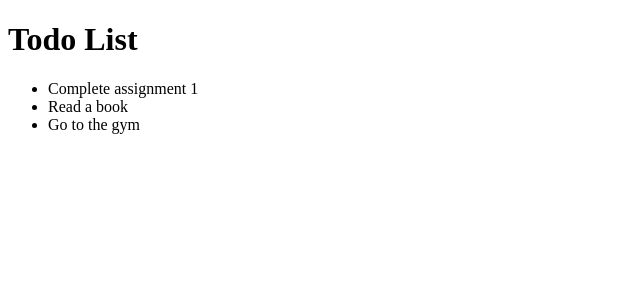
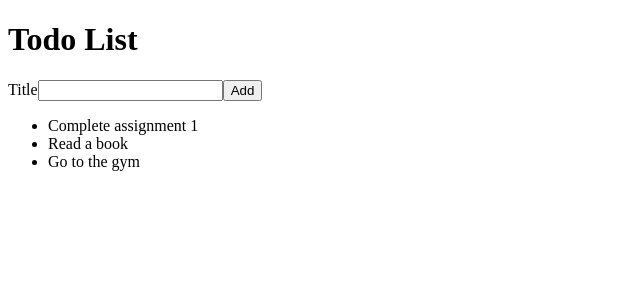
Before and after one commit to litatyana1/react-todo, a React (Create React App) app: page / in a window 1280 px wide. Shown: the top 300 px of the page, without its empty margins (0-640 px from the left). Built offline with nearby package versions, Linux system fonts and the light colour scheme; the HTML template or start-up script is replaced by a standard one.

Commit message:
lesson_1_2

```diff
--- /dev/null
+++ b/src/AddTodoForm.js
@@ -0,0 +1,13 @@
+import React from 'react';
+
+function AddTodoForm() {
+  return (
+    <form>
+      <label htmlFor="todoTitle">Title</label>
+      <input type="text" id="todoTitle" />
+      <button type="submit">Add</button>
+    </form>
+  );
+}
+
+export default AddTodoForm;
--- a/src/App.js
+++ b/src/App.js
@@ -1,29 +1,14 @@
 import React from 'react';
+import TodoList from './TodoList'; // TodoList component
+import AddTodoForm from './AddTodoForm'; // AddTodoForm component
 
-// ToDo component
-function TodoList() {
-  const todoList = [
-    { id: 1, title: "Complete assignment 1" },
-    { id: 2, title: "Read a book" },
-    { id: 3, title: "Go to the gym" }
-  ];
-
-  const listItems = todoList.map((item) => (
-    <li key={item.id}>{item.title}</li>
-  ));
-
-  return (
-    <ul>{listItems}</ul>
-  );
-}
-
-// App component
 function App() {
   return (
     <div>
       <header>
         <h1>Todo List</h1>
       </header>
+      <AddTodoForm />
       <TodoList />
     </div>
   );
--- /dev/null
+++ b/src/TodoList.js
@@ -0,0 +1,19 @@
+import React from 'react';
+
+function TodoList() {
+  const todoList = [
+    { id: 1, title: "Complete assignment 1" },
+    { id: 2, title: "Read a book" },
+    { id: 3, title: "Go to the gym" }
+  ];
+
+  return (
+    <ul>
+      {todoList.map((item) => (
+        <li key={item.id}>{item.title}</li>
+      ))}
+    </ul>
+  );
+}
+
+export default TodoList;
```
